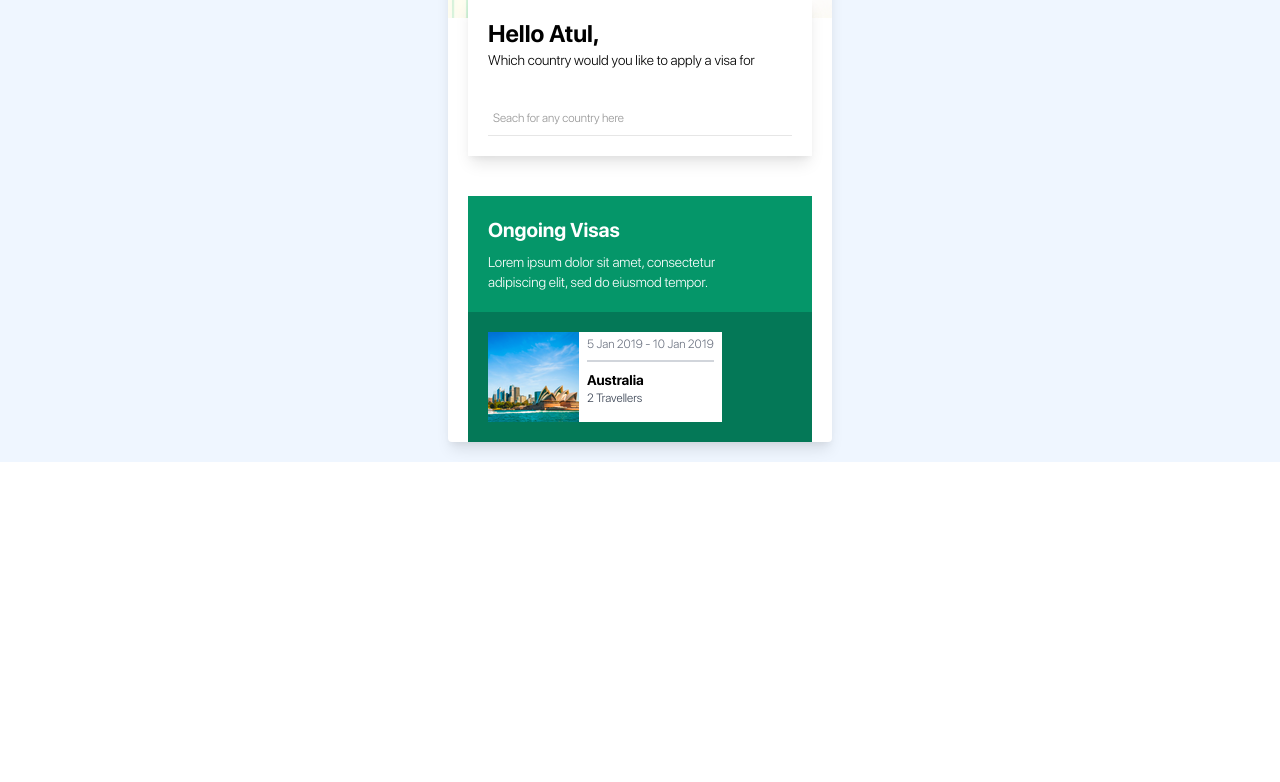
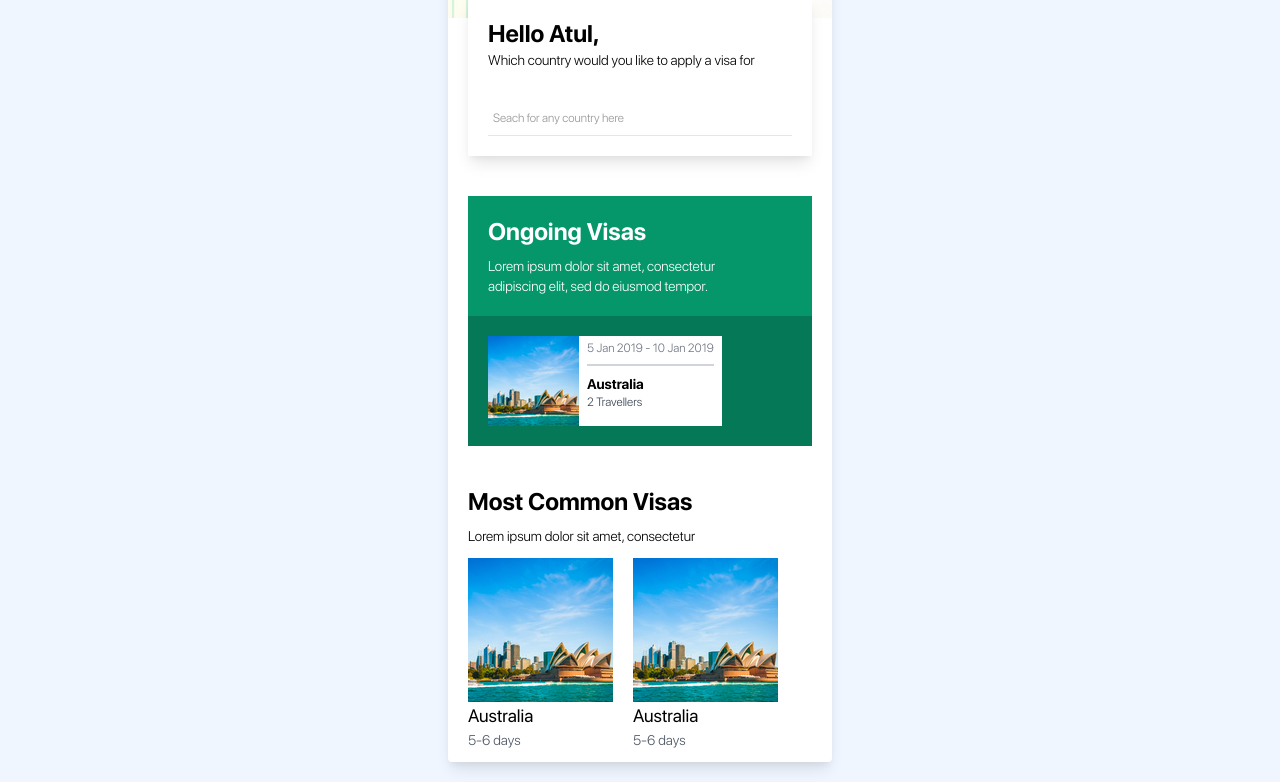
Before and after one commit to Pranav2612000/nextjs-blog, a Next.js app: page /home in a window 1280 px wide. Shown: the part 228-1010 px from the top of the page. Before the commit the page ends 800 px from the top, so only its background shows below. Built offline with nearby package versions, Linux system fonts and the light colour scheme.

Commit message:
feat: create the MostCommonVisas component on homepage

```diff
--- /dev/null
+++ b/src/components/Home/MostCommonVisas.tsx
@@ -0,0 +1,22 @@
+import React from 'react';
+import MostCommonVisasCard from './MostCommonVisasCard';
+
+const MostCommonVisas = () => {
+  return (
+    <div className="mx-5 mt-10">
+      <div>
+        <div className="font-sfprobold text-2xl my-2">
+          Most Common Visas
+        </div>
+        <div className="font-sfprolight text-sm">
+          Lorem ipsum dolor sit amet, consectetur
+        </div>
+      </div>
+      <div className="flex flex-row">
+        <MostCommonVisasCard/>
+        <MostCommonVisasCard/>
+      </div>
+    </div>
+  );
+}
+export default MostCommonVisas;
--- /dev/null
+++ b/src/components/Home/MostCommonVisasCard.tsx
@@ -0,0 +1,20 @@
+import React from 'react';
+
+const MostCommonVisasCard = (props) => {
+  return (
+    <div className="mr-5 my-3">
+      <div>
+        <img src="/assets/images/aus_common_visa_card.png"/>
+      </div>
+      <div>
+        <div className="font-sfproregular text-lg">
+          Australia
+        </div>
+        <div className="font-sfprolight text-sm text-gray-600">
+          5-6 days
+        </div>
+      </div>
+    </div>
+  )
+};
+export default MostCommonVisasCard;
--- a/src/components/Home/OngoingVisas.tsx
+++ b/src/components/Home/OngoingVisas.tsx
@@ -6,7 +6,7 @@ const OngoingVisas = () => {
     <div className="mx-5">
       <div className="px-5 py-5 bg-green-600 text-white">
         <div>
-          <div className="font-sfprobold text-xl mb-2">
+          <div className="font-sfprobold text-2xl mb-2">
             Ongoing Visas
           </div>
           <div className="font-sfprolight text-sm pr-10">
--- a/src/pages/home.tsx
+++ b/src/pages/home.tsx
@@ -1,6 +1,7 @@
 import React from 'react';
 import Hello from '../components/Home/Hello';
 import OngoingVisas from '../components/Home/OngoingVisas';
+import MostCommonVisas from '../components/Home/MostCommonVisas';
 
 const Home = () => {
   return (
@@ -13,6 +14,9 @@ const Home = () => {
         <div>
           <OngoingVisas/>
         </div>
+        <div>
+          <MostCommonVisas/>
+        </div>
       </div>
     </div>
   );
```
Also changed, not shown: public/assets/images/aus_common_visa_card.png (added).
